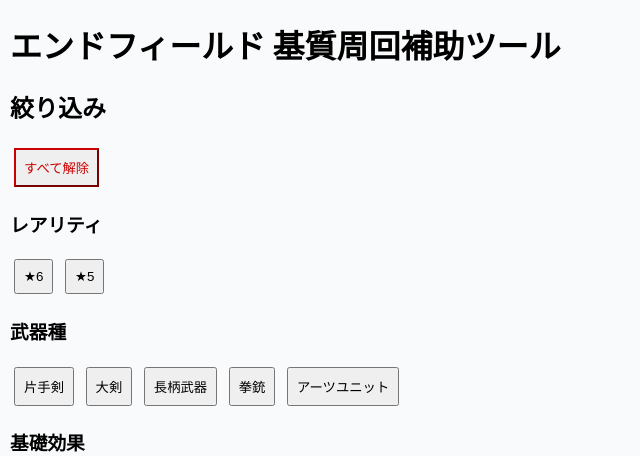
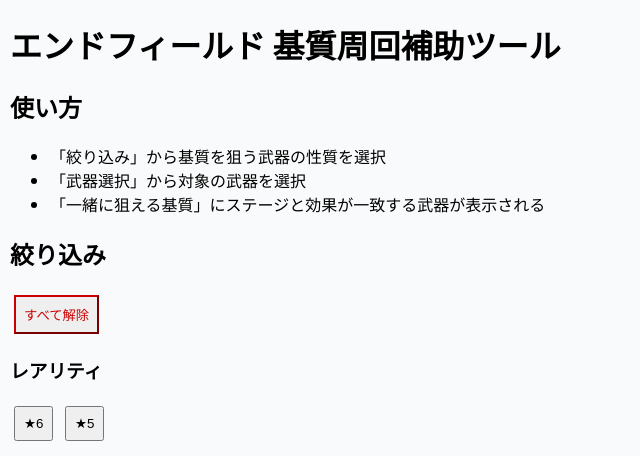
Before and after one commit to itsu1140/akef_essence_tool, a Flask app: page / in a window 1280 px wide. Shown: the top 456 px of the page, without its empty margins (0-640 px from the left). Run offline with Flask 3, Linux system fonts and the light colour scheme.

Commit message:
add: how to use

```diff
--- a/templates/index.html
+++ b/templates/index.html
@@ -17,6 +17,12 @@
 
 <body>
     <h1>エンドフィールド 基質周回補助ツール</h1>
+    <h2>使い方</h2>
+    <ul>
+        <li>「絞り込み」から基質を狙う武器の性質を選択</li>
+        <li>「武器選択」から対象の武器を選択</li>
+        <li>「一緒に狙える基質」にステージと効果が一致する武器が表示される</li>
+    </ul>
     <h2>絞り込み</h2>
     <div>
         <button id="reset" style="color:#c00;border-color:#c00;">すべて解除</button>
```
